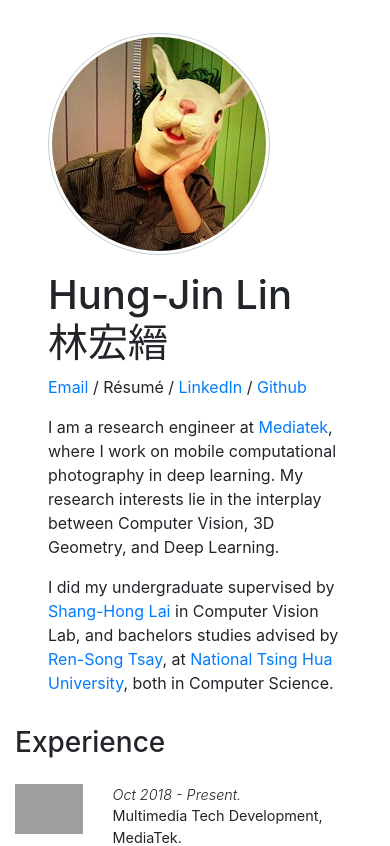
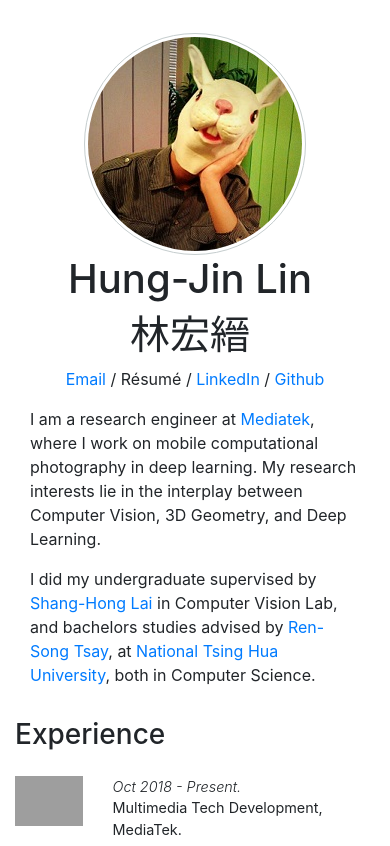
Before and after one commit to leVirve/leVirve.github.io, a React (Create React App) app: page / in a window 390 px wide. Shown: the top 846 px of the page. Built offline with nearby package versions, Linux system fonts and the light colour scheme; grey boxes are pictures that could not be loaded.

Commit message:
optimize for mobile view

```diff
--- a/src/App.scss
+++ b/src/App.scss
@@ -1,5 +1,4 @@
 // Override default variables before the import
-// $body-bg: #000;
 
 $font-family-sans-serif:
   // Safari for OS X and iOS (San Francisco)
@@ -18,16 +17,30 @@ $font-family-sans-serif:
   "Segoe UI Emoji", "Segoe UI Symbol" !default;
 
 @import "~bootstrap/scss/bootstrap.scss";
+// @import url("https://fonts.googleapis.com/css?family=Noto+Serif+TC:regular:wght@500");
 
 .me-section {
   padding-top: 25px;
   padding-bottom: 15px;
 }
-.partial-center {
+.profile {
   width: 75%;
   margin: auto;
+  h1 {
+    display: inline-block;
+    padding-right: 10px;
+  }
+  .tw-name {
+    // font-family: 'Noto Serif TC';
+    font-weight: 400;
+  }
   @media (max-width: 700px) {
-    width: 90%;
+    h1,
+    .profile-links {
+      width: 100%;
+      text-align: center;
+    }
+    width: 100%;
   }
 }
 .me-profile {
--- a/src/sections/Profile.tsx
+++ b/src/sections/Profile.tsx
@@ -1,15 +1,23 @@
-import { Container, Image } from "react-bootstrap";
+import { Container, Image, Row, Col } from "react-bootstrap";
 
 export function Profile() {
   const profileImageUrl = `${process.env.PUBLIC_URL}/image/profile-rabbit.jpg`;
   return (
     <>
-      <Container className="pt-2 partial-center">
-        <div className="float-left pr-5 pb-3">
-          <Image src={profileImageUrl} fluid roundedCircle className="me-profile" />
-        </div>
-        <h1>Hung-Jin Lin 林宏縉</h1>
-        <p>
+      <Container className="pt-2 profile">
+        <Row>
+          <Col sm={3}>
+            <Image
+              src={profileImageUrl}
+              fluid
+              roundedCircle
+              className="me-profile mx-auto d-block"
+            />
+          </Col>
+          <Col sm={9}>
+            <h1>Hung-Jin Lin</h1>
+            <h1 className="tw-name">林宏縉</h1>
+            <p className="profile-links">
               <a href="mailto:vtsh.jn@gmail.com">Email</a> / Résumé /{" "}
               <a href="https://www.linkedin.com/in/hung-jin-lin-5b66119b/">
                 LinkedIn
@@ -20,8 +28,8 @@ export function Profile() {
               I am a research engineer at{" "}
               <a href="https://www.mediatek.com/">Mediatek</a>, where I work on
               mobile computational photography in deep learning. My research
-          interests lie in the interplay between Computer Vision, 3D Geometry,
-          and Deep Learning.
+              interests lie in the interplay between Computer Vision, 3D
+              Geometry, and Deep Learning.
             </p>
             <p>
               I did my undergraduate supervised by{" "}
@@ -33,9 +41,13 @@ export function Profile() {
                 Ren-Song Tsay
               </a>
               , at{" "}
-          <a href="https://www.nthu.edu.tw/">National Tsing Hua University</a>,
-          both in Computer Science.
+              <a href="https://www.nthu.edu.tw/">
+                National Tsing Hua University
+              </a>
+              , both in Computer Science.
             </p>
+          </Col>
+        </Row>
       </Container>
     </>
   );
```
Lines whose indentation alone changed are shown as unchanged.
